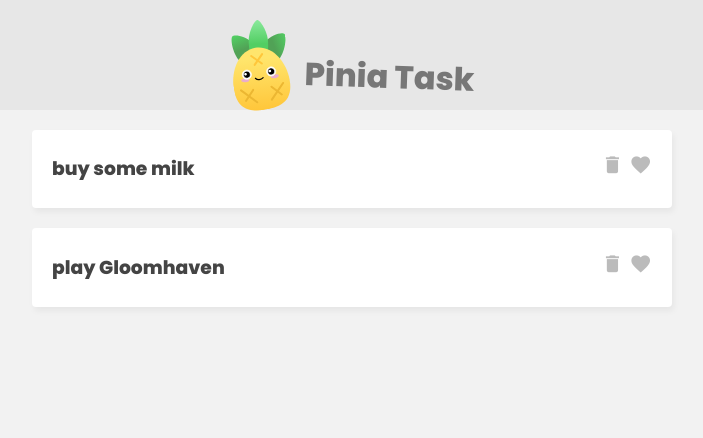
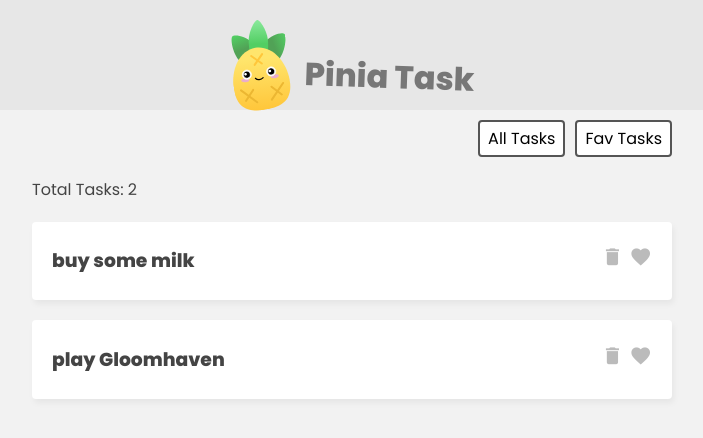
Before and after one commit to DarrelASandbox/playground-vue, a Vue app in the folder net-ninja/pinia-tasks/: page / in a window 1280 px wide. Shown: the top 438 px of the page, without its empty margins (288-991 px from the left). Built offline with nearby package versions, Linux system fonts and the light colour scheme.

Commit message:
`getters`: `favTasks`, `favTaskcount` & `totalTaskCount`

```diff
--- a/net-ninja/pinia-tasks/src/App.vue
+++ b/net-ninja/pinia-tasks/src/App.vue
@@ -1,8 +1,10 @@
 <script setup>
+import { ref } from 'vue';
 import TaskDetails from './components/TaskDetails.vue';
 import { useTaskStore } from './stores/TaskStore';
 
 const taskStore = useTaskStore();
+const showTasks = ref('all');
 </script>
 
 <template>
@@ -12,8 +14,21 @@ const taskStore = useTaskStore();
       <h1>Pinia Task</h1>
     </header>
 
-    <div class="task-list">
+    <nav class="filter">
+      <button @click="showTasks = 'all'">All Tasks</button>
+      <button @click="showTasks = 'fav'">Fav Tasks</button>
+    </nav>
+
+    <div class="task-list" v-if="showTasks === 'all'">
+      <p>Total Tasks: {{ taskStore.totalTaskCount }}</p>
       <div v-for="task in taskStore.tasks" :key="task.id">
+        <TaskDetails :task="task" />
+      </div>
+    </div>
+
+    <div class="task-list" v-if="showTasks === 'fav'">
+      <p>Fav Tasks: {{ taskStore.favTaskCount }}</p>
+      <div v-for="task in taskStore.favTasks" :key="task.id">
         <TaskDetails :task="task" />
       </div>
     </div>
--- a/net-ninja/pinia-tasks/src/assets/main.css
+++ b/net-ninja/pinia-tasks/src/assets/main.css
@@ -59,3 +59,21 @@ header h1 {
   cursor: pointer;
   color: #bbb;
 }
+
+/* filter nav */
+.filter {
+  width: 640px;
+  margin: 10px auto;
+  text-align: right;
+}
+.filter button {
+  display: inline-block;
+  margin-left: 10px;
+  background: #fff;
+  border: 2px solid #555;
+  border-radius: 4px;
+  padding: 4px 8px;
+  cursor: pointer;
+  font-size: 0.8em;
+  font-size: 1em;
+}
--- a/net-ninja/pinia-tasks/src/stores/TaskStore.js
+++ b/net-ninja/pinia-tasks/src/stores/TaskStore.js
@@ -7,4 +7,10 @@ export const useTaskStore = defineStore('taskStore', {
       { id: 2, title: 'play Gloomhaven', isFav: true },
     ],
   }),
+
+  getters: {
+    favTasks: (state) => state.tasks.filter((task) => task.isFav),
+    favTaskCount: (state) => state.tasks.reduce((p, c) => (c.isFav ? p + 1 : p), 0),
+    totalTaskCount: (state) => state.tasks.length,
+  },
 });
```
